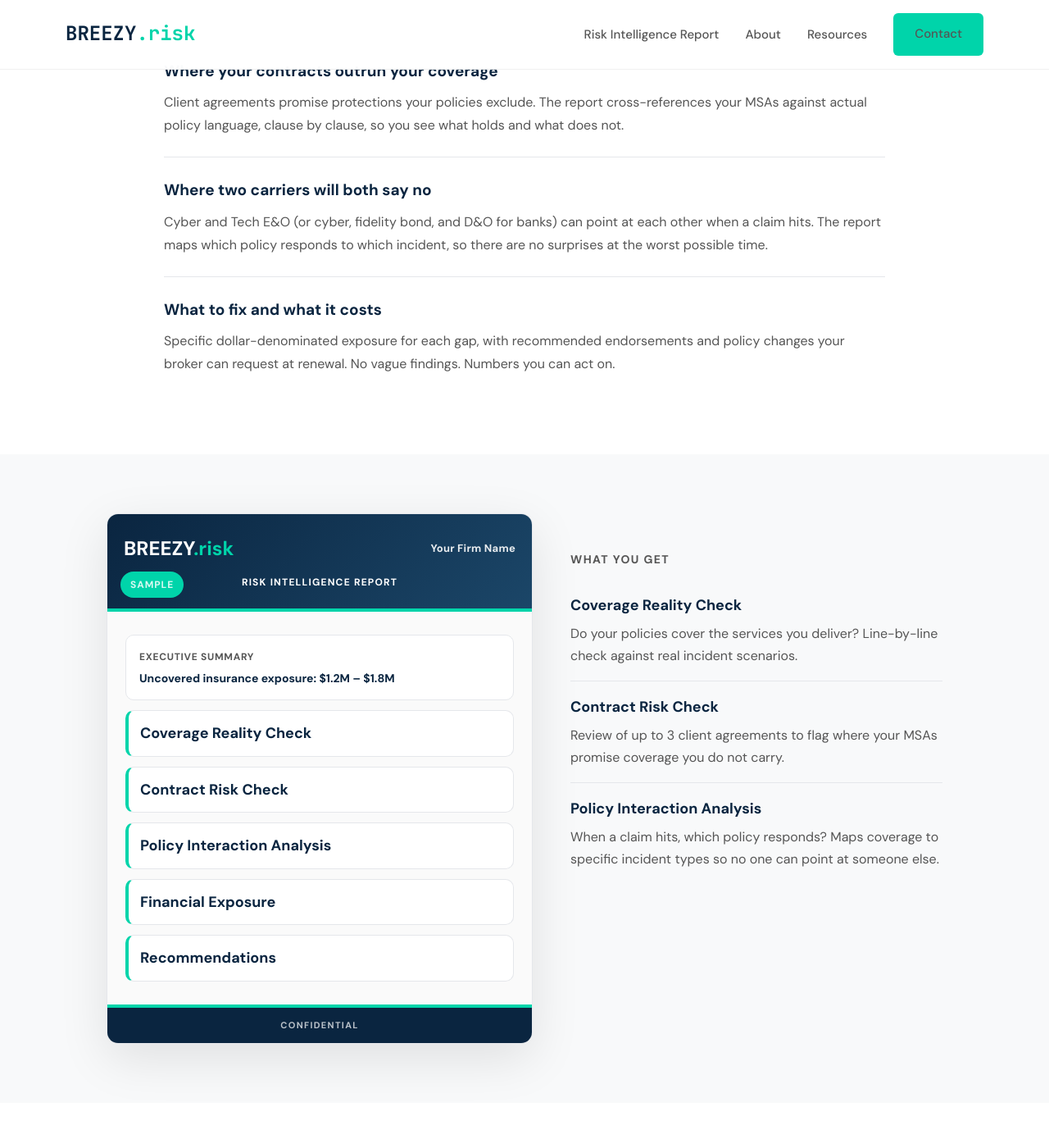
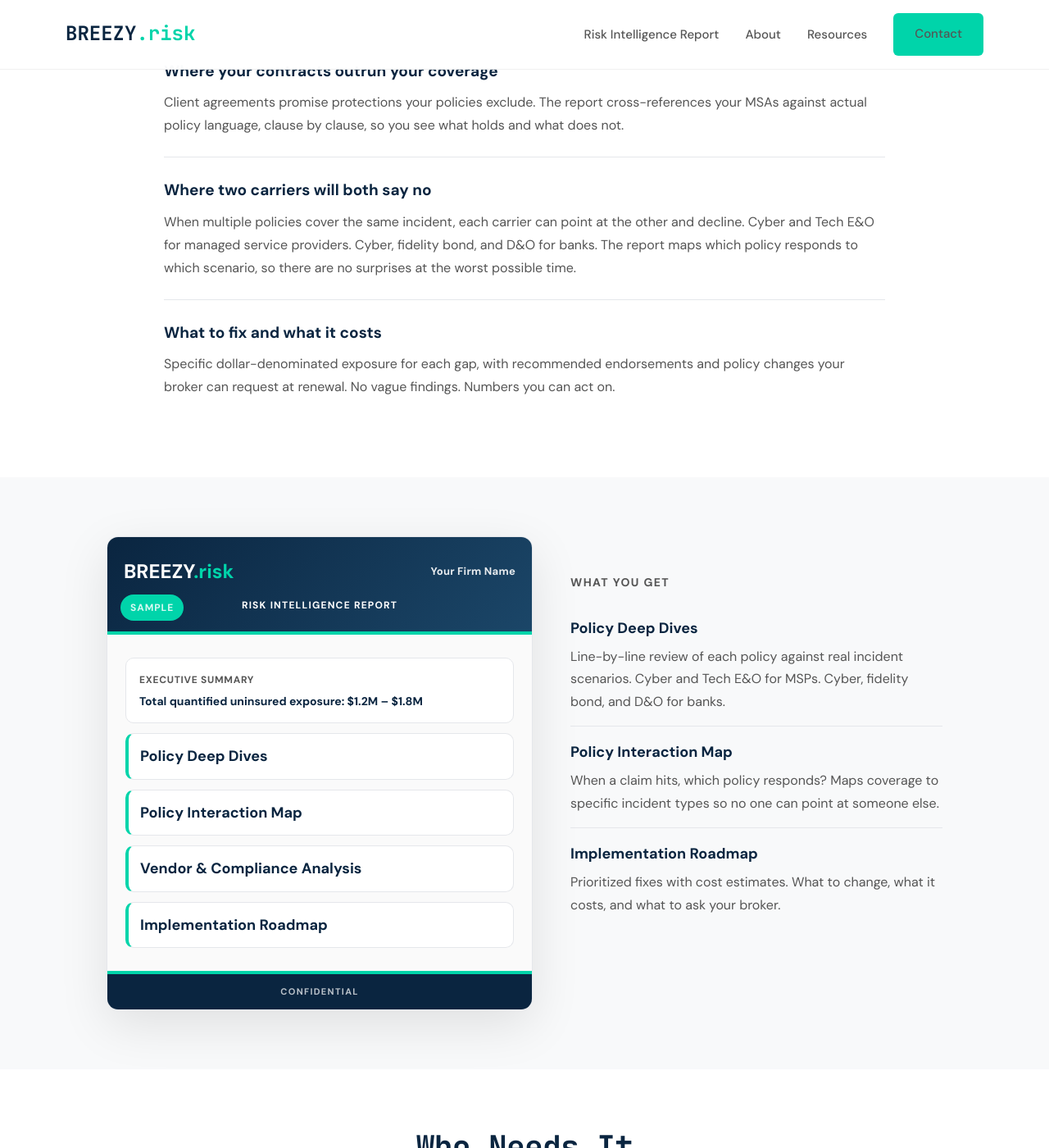
Before and after one commit to joeproe1/breezyins.com, a Jekyll site: the page built from risk-intelligence-report.html, in a window 1280 px wide and 1400 px high, scrolled down 719 px. Shown: the whole window at 82% size. Built offline with Jekyll 4.4.1, drawn with Linux system fonts in a browser that asks for light colours.

Commit message:
Align RIR mockup with actual report structure, fix dual-vertical copy
Report mockup now matches delivered RIR structure: Executive Summary,
Policy Deep Dives, Policy Interaction Map, Vendor & Compliance Analysis,
Implementation Roadmap. Rewrote carrier finger-pointing paragraph to
treat both MSP and bank audiences as first-class. Changed MSA references
to client contracts for cross-vertical clarity.

Co-Authored-By: Claude Opus 4.6 <noreply@anthropic.com>

```diff
--- a/risk-intelligence-report.html
+++ b/risk-intelligence-report.html
@@ -615,7 +615,7 @@ permalink: /risk-intelligence-report/
       </div>
       <div class="rir-learn-item">
         <strong>Where two carriers will both say no</strong>
-        <p>Cyber and Tech E&amp;O (or cyber, fidelity bond, and D&amp;O for banks) can point at each other when a claim hits. The report maps which policy responds to which incident, so there are no surprises at the worst possible time.</p>
+        <p>When multiple policies cover the same incident, each carrier can point at the other and decline. Cyber and Tech E&amp;O for managed service providers. Cyber, fidelity bond, and D&amp;O for banks. The report maps which policy responds to which scenario, so there are no surprises at the worst possible time.</p>
       </div>
       <div class="rir-learn-item">
         <strong>What to fix and what it costs</strong>
@@ -645,15 +645,14 @@ permalink: /risk-intelligence-report/
         <div class="rir-mock-body">
           <div class="rir-mock-block">
             <div class="rir-mock-label">Executive summary</div>
-            <div class="rir-mock-kpi">Uncovered insurance exposure: $1.2M – $1.8M</div>
+            <div class="rir-mock-kpi">Total quantified uninsured exposure: $1.2M – $1.8M</div>
           </div>
 
           <div class="rir-mock-list">
-            <div class="rir-mock-item">Coverage Reality Check</div>
-            <div class="rir-mock-item">Contract Risk Check</div>
-            <div class="rir-mock-item">Policy Interaction Analysis</div>
-            <div class="rir-mock-item">Financial Exposure</div>
-            <div class="rir-mock-item">Recommendations</div>
+            <div class="rir-mock-item">Policy Deep Dives</div>
+            <div class="rir-mock-item">Policy Interaction Map</div>
+            <div class="rir-mock-item">Vendor &amp; Compliance Analysis</div>
+            <div class="rir-mock-item">Implementation Roadmap</div>
           </div>
         </div>
 
@@ -665,18 +664,18 @@ permalink: /risk-intelligence-report/
         <h3>What you get</h3>
 
         <div class="rir-item">
-          <strong>Coverage Reality Check</strong>
-          <p>Do your policies cover the services you deliver? Line-by-line check against real incident scenarios.</p>
+          <strong>Policy Deep Dives</strong>
+          <p>Line-by-line review of each policy against real incident scenarios. Cyber and Tech E&amp;O for MSPs. Cyber, fidelity bond, and D&amp;O for banks.</p>
         </div>
 
         <div class="rir-item">
-          <strong>Contract Risk Check</strong>
-          <p>Review of up to 3 client agreements to flag where your MSAs promise coverage you do not carry.</p>
+          <strong>Policy Interaction Map</strong>
+          <p>When a claim hits, which policy responds? Maps coverage to specific incident types so no one can point at someone else.</p>
         </div>
 
         <div class="rir-item">
-          <strong>Policy Interaction Analysis</strong>
-          <p>When a claim hits, which policy responds? Maps coverage to specific incident types so no one can point at someone else.</p>
+          <strong>Implementation Roadmap</strong>
+          <p>Prioritized fixes with cost estimates. What to change, what it costs, and what to ask your broker.</p>
         </div>
       </div>
 
```
